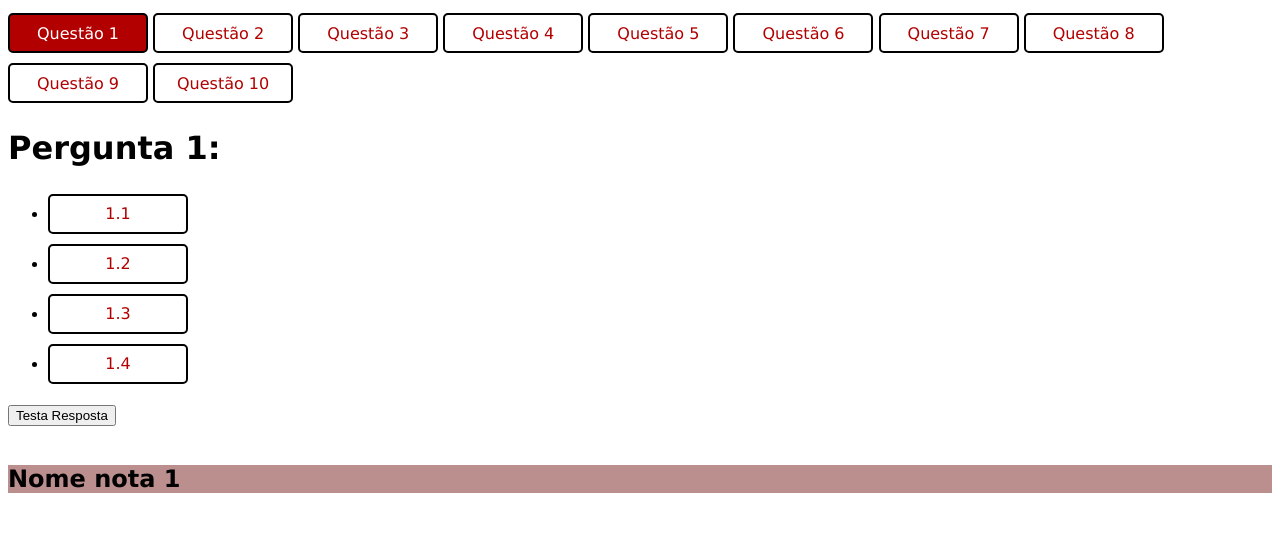
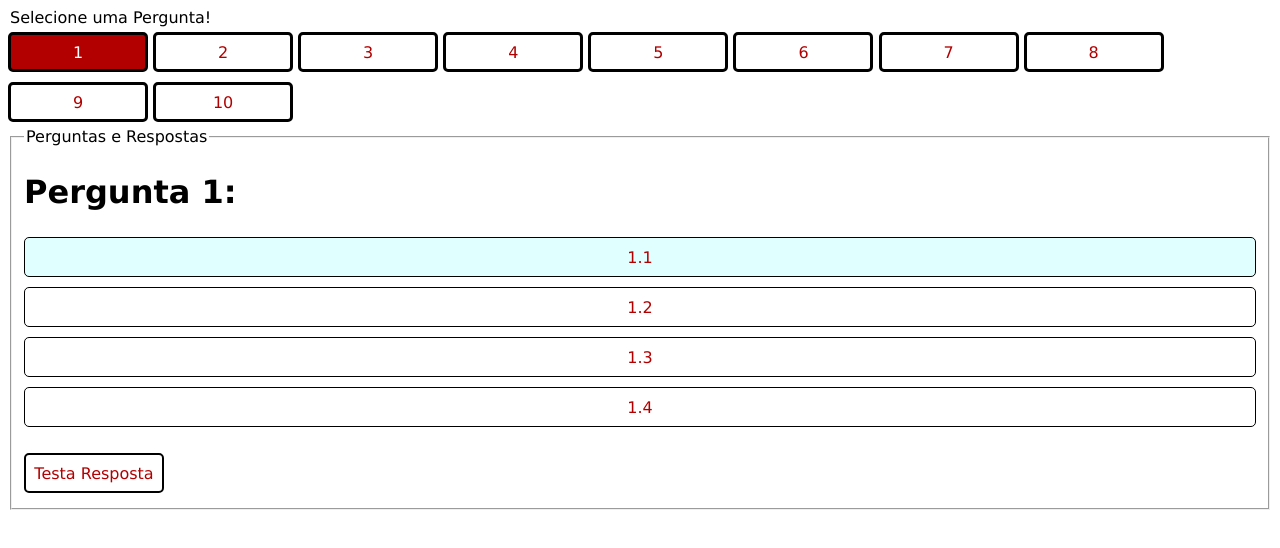
Before and after one commit to RogerioCunhaFatec/API_QUIZ, a plain HTML site: page index.html in a window 1280 px wide. Both pictures are taken after a click on the button "1.1". Drawn offline with Linux system fonts and the light colour scheme.

Commit message:
Iniciado Formatação do Diploma.

```diff
--- a/estilo.css
+++ b/estilo.css
@@ -11,9 +11,31 @@
     justify-content: first baseline;
     display: block;
 
+}
+
+.botao_1{
+
+    height: 40px;
+    width: 140px;
+    font-family: verdana;
+    font-size: 100%;
+    background-color: white;
+    color:#b20000;
+    border: 3px solid black;
+    border-radius: 5px;
+    margin-top: 5px;
+    margin-bottom: 5px;
+    transition-duration: 0.5s;
 
 }
-.botao_1{
+
+.botao_1:hover {
+
+    border-color: blue;
+
+}
+
+#botao_2{
 
     height: 40px;
     width: 140px;
@@ -29,10 +51,11 @@
 
 }
 
-.botao_1:hover {
+#botao_2:hover {
+
     background-color: #b20000;
-    color: white;
-  }
+    color:white;
+}
 
 
 #pergunta_{
@@ -46,12 +69,12 @@
 
     font-family: verdana;
     height: 40px;
-    width: 140px;
+    width: 100%;
     font-family: verdana;
     font-size: 100%;
-    background-color: white;
+    background-color: blue;
     color:#b20000;
-    border: 2px solid black;
+    border: 1px solid black;
     border-radius: 5px;
     margin-top: 5px;
     margin-bottom: 5px;
@@ -59,21 +82,25 @@
 
 }
 
-.lista:hover {
-    background-color: #b20000;
-    color: white;
-  }
+.diploma{
 
-.diploma{
+    font-family: verdana;
+    display: none;
+    margin: auto;
+
+}
+
+.diploma2{
+
+    font-family: lucida;
+    display: none;
+    text-align: center;
+
+}
+
+.pre_visual{
 
     font-family: verdana;
     display: none;
 
 }
-
-.diploma2{
-
-    font-family: verdana;
-    display: block;
-
-}
--- a/index.html
+++ b/index.html
@@ -8,51 +8,81 @@
     <link rel="stylesheet" href="estilo.css" />
   </head>
   <body>
-    <img src="./img/Scrum.png" alt="Imagem para Diploma" id="imagem_diploma" />
+
+  <!-- HTML dedicado seleção de questões. -->
+
+  <div class="quizz">
+      <legend style="border: 2px;"> Selecione uma Pergunta!</legend>
+
+      <button class="botao_1" onclick="carregar(pergunta01)">1</button>
+      <button class="botao_1" onclick="carregar(pergunta02)">2</button>
+      <button class="botao_1" onclick="carregar(pergunta03)">3</button>
+      <button class="botao_1" onclick="carregar(pergunta04)">4</button>
+      <button class="botao_1" onclick="carregar(pergunta05)">5</button>
+      <button class="botao_1" onclick="carregar(pergunta06)">6</button>
+      <button class="botao_1" onclick="carregar(pergunta07)">7</button>
+      <button class="botao_1" onclick="carregar(pergunta08)">8</button>
+      <button class="botao_1" onclick="carregar(pergunta09)">9</button>
+      <button class="botao_1" onclick="carregar(pergunta10)">10</button>
+
+    </div>
+
+    <!-- Trecho dedicado a pergunta e respostas. -->
 
     <div class="quizz">
-      <button class="botao_1" onclick="carregar(pergunta01)">Questão 1</button>
-      <button class="botao_1" onclick="carregar(pergunta02)">Questão 2</button>
-      <button class="botao_1" onclick="carregar(pergunta03)">Questão 3</button>
-      <button class="botao_1" onclick="carregar(pergunta04)">Questão 4</button>
-      <button class="botao_1" onclick="carregar(pergunta05)">Questão 5</button>
-      <button class="botao_1" onclick="carregar(pergunta06)">Questão 6</button>
-      <button class="botao_1" onclick="carregar(pergunta07)">Questão 7</button>
-      <button class="botao_1" onclick="carregar(pergunta08)">Questão 8</button>
-      <button class="botao_1" onclick="carregar(pergunta09)">Questão 9</button>
-      <button class="botao_1" onclick="carregar(pergunta10)">Questão 10</button>
-    </div>
-
-    <div>
+      <fieldset>
+      <legend>Perguntas e Respostas</legend>
       <h1 id="pergunta_"></h1>
-      <ul>
-        <li><button class="lista" onclick="answer(1)"></button></li>
-        <li><button class="lista" onclick="answer(2)"></button></li>
-        <li><button class="lista" onclick="answer(3)"></button></li>
-        <li><button class="lista" onclick="answer(4)"></button></li>
+      <ul style="list-style-type: none; padding:0px">
+        <li><button class="lista" onclick="answer(1)" value=""></button></li>
+        <li><button class="lista" onclick="answer(2)" value=""></button></li>
+        <li><button class="lista" onclick="answer(3)" value=""></button></li>
+        <li><button class="lista" onclick="answer(4)" value=""></button></li>
       </ul>
 
-      <button onclick="answerTest()">Testa Resposta</button>
+      <button id="botao_2" onclick="answerTest()">Testa Resposta</button>
+    </fieldset>
     </div>
 
     <br />
 
-    <!-- Trecho formatação do Diploma e impressão do Diploma  -->
+    <!-- Trecho formatação do ducumento diploma. -->
 
-    <div class="diploma" style="background-color: aquamarine">
+    <div class="diploma">
       <h2>
-        <input id="nome_diploma" type="text" placeholder="Insira seu Nome:" />
+      Insira seus dados! <br>
+      <label for="script"></label>
+      <input type="text" id="nome_diploma" type="text" placeholder="Insira seu Nome:" />
+      <br>
+      <label for="script"></label>
+      <input type="number" maxlength="2" id="ra_diploma" type="text" placeholder="Insira seu RA:" />
       </h2>
+      <br>
       <button onclick="carregaDados()">Carrega dados</button>
+      <br><br>
+      <button onclick="imprimir()">Imprimir diploma com resultado.</button>
     </div>
 
-    <div class="diploma2" style="background-color: rosybrown">
-      <h1 id="nota_diploma"></h1>
-      <h2 id="diploma_nome">Nome nota 1</h2>
+    <br>
+
+    <!-- Documento a ser impresso. -->
+
+    <div class="diploma2" >
+    <fieldset style="border: 5px #b20000 solid; ">
+      <fieldset style="border: 5px black solid;">
+        <br><br>
+        <img src="./img/Scrum.png" alt="Imagem para Diploma" id="imagem_diploma" />
+        <h1 id="nota_diploma"></h1>
+        <h2 id="diploma_nome">Nome</h2>
+        <h2 id="diploma_ra">RA</h2>
+        <br><br><br>
+      </fieldset>
+    </fieldset>
     </div>
 
-    <button class="diploma" onclick="imprimir()">Imprimir</button>
+
   </body>
 
   <script src="script.js"></script>
+
 </html>
--- a/script.js
+++ b/script.js
@@ -1,6 +1,8 @@
-//require('fs').readFileSync('input.txt', 'utf8')
-
-// Área dedicada as variaveis utilizadas nas questões.
+/*
+:::::::::::::::::::::::::::::::::::::::::::::::::::
+Área dedicada as variaveis utilizadas nas questões.
+:::::::::::::::::::::::::::::::::::::::::::::::::::
+*/
 
 let pergunta01 = ["Pergunta 1:", 1.1, 1.2, 1.3, 1.4, 0];
 let pergunta02 = ["Pergunta 2:", 2.1, 2.2, 2.3, 2.4, 1];
@@ -15,14 +17,13 @@ let pergunta10 = ["Pergunta 10:", 10.1, 10.2, 10.3, 10.4, 9];
 
 var lista;
 var resposta = { 0: 0, 1: 0, 2: 0, 3: 0, 4: 0, 5: 0, 6: 0, 7: 0, 8: 0, 9: 0 };
-var gabarito = { 0: 1, 1: 2, 2: 3, 3: 4, 4: 1, 5: 2, 6: 3, 7: 4, 8: 1, 9: 2 };
+var gabarito = { 0: 0.1, 1: 1.2, 2: 2.3, 3: 3.4, 4: 4.1, 5: 5.2, 6: 6.3, 7: 7.4, 8: 8.1, 9: 9.2 };
 var resultado = 0;
 
 /*
 :::::::::::::::::::::::::::::::::::::::::::::::::::::::
 Determina questão a ser carregada e carrega respostas.
 :::::::::::::::::::::::::::::::::::::::::::::::::::::::
-
 */
 
 window.onload = carregar(pergunta01);
@@ -30,8 +31,7 @@ window.onload = carregar(pergunta01);
 function carregar(var1) {
   lista = [var1];
   n1 = lista[0][5]
-  console.log(lista)
-
+  //console.log(lista)
   document.getElementById("pergunta_").textContent = lista[0][0];
   document.getElementsByClassName("botao_1")[n1].style.backgroundColor = "#b20000";
   document.getElementsByClassName("botao_1")[n1].style.color = "white";
@@ -42,11 +42,10 @@ function carregar(var1) {
     document.getElementsByClassName("botao_1")[i].style.color = "#b20000";
   }
 }
-
   for (i = 0; i < document.getElementsByClassName("lista").length; i++) {
     document.getElementsByClassName("lista")[i].textContent = lista[0][i + 1];
-    //  console.log(document.getElementsByClassName("lista")[i])
   }
+  animaBotaoResposta()
 }
 
 /*
@@ -56,58 +55,102 @@ function carregar(var1) {
 */
 
 function answer(var1) {
-  resposta[lista[0][5]] = var1;
+  let n2 = lista[0][5]
+  resposta[lista[0][5]] = n2 + (var1/10);
+  //console.log(n2)
   //console.log(resposta);
+  animaBotaoResposta()
 }
 
-// Realiza teste das respostas e já ínicia carregamento do díploma
+/*
+:::::::::::::::::::::::::::::::::::::::::::::::::::::::::::::::::::::::::::
+Realiza teste das respostas e trabalha String a ser apresentada no diploma.
+:::::::::::::::::::::::::::::::::::::::::::::::::::::::::::::::::::::::::::
+*/
 
 function answerTest() {
   for (i = 0; i < 10; i++) {
     //console.log(gabarito[i])
     //console.log(resposta[i])
-
     if (resposta[i] == gabarito[i]) {
       resultado += 1;
     }
   }
   //console.log(resultado);
-
+  document.getElementsByClassName("quizz")[0].style.display = "none";
+  document.getElementsByClassName("quizz")[1].style.display = "none";
   document.getElementsByClassName("diploma")[0].style.display = "block";
-  document.getElementsByClassName("diploma")[1].style.display = "block";
   document.getElementsByClassName("diploma2")[0].style.display = "block";
 
-  document.getElementById(
-    "nota_diploma"
-  ).textContent = `Nota da sua avaliação foi : ${resultado} de 10`;
+  if (resultado < 6){
+  document.getElementById("nota_diploma").textContent = `Nota da sua avaliação foi : ${resultado} de 10`;
+  }
+
 }
 
 function teste() {
   console.log(document.getElementById("botao_1").value);
 }
 
+/*
+:::::::::::::::::::::::::::::::::::::::::
+Segunda etapa do carregamento do diploma.
+:::::::::::::::::::::::::::::::::::::::::
+*/
+
 var nomeDiploma;
+var raDiploma;
 
 function carregaDados() {
-  // Grava nome em uma variavel e carrega no Diploma.html
+  // Grava nome em uma variavel e carrega no <div> Diploma
 
-  console.log(document.getElementById("nome_diploma").value);
+  //console.log(document.getElementById("nome_diploma").value);
 
   nomeDiploma = document.getElementById("nome_diploma").value;
+  raDiploma = document.getElementById("ra_diploma").value;
 
-  console.log(nomeDiploma);
+  //console.log(nomeDiploma);
 
   // Manipulação documento Diploma
 
-  document.getElementById("diploma_nome").textContent = nomeDiploma;
+  document.getElementById("diploma_nome").textContent = `Aluno: ${nomeDiploma}`;
+  document.getElementById("diploma_ra").textContent = `RA : ${raDiploma}`;
+
 }
 
 function imprimir() {
   document.getElementsByClassName("quizz")[0].style.display = "none";
   document.getElementsByClassName("diploma")[0].style.display = "none";
-  document.getElementsByClassName("diploma")[1].style.display = "none";
-
   document.getElementById("imagem_diploma").style.display = "block";
 
   window.print();
 }
+
+/*
+::::::::::::::::::::::::::::::::::::::
+Função dedicada a animação dos botoes.
+::::::::::::::::::::::::::::::::::::::
+*/
+
+function animaBotaoResposta(){
+
+    for (i = 0; i < document.getElementsByClassName("lista").length; i++) {
+        n1 = lista[0][5]
+        n2 = document.getElementsByClassName("lista")[i].value = n1 + ((i+1)/10)
+        n3 = resposta[n1]
+
+
+        //console.log(n1)
+        //console.log(n2)
+        //console.log(n3)
+
+        if (n2 == n3){
+            document.getElementsByClassName("lista")[i].style.backgroundColor = "#E0FFFF"
+
+        }else {
+            document.getElementsByClassName("lista")[i].style.backgroundColor = "white"
+
+        }
+
+     }
+}
```
